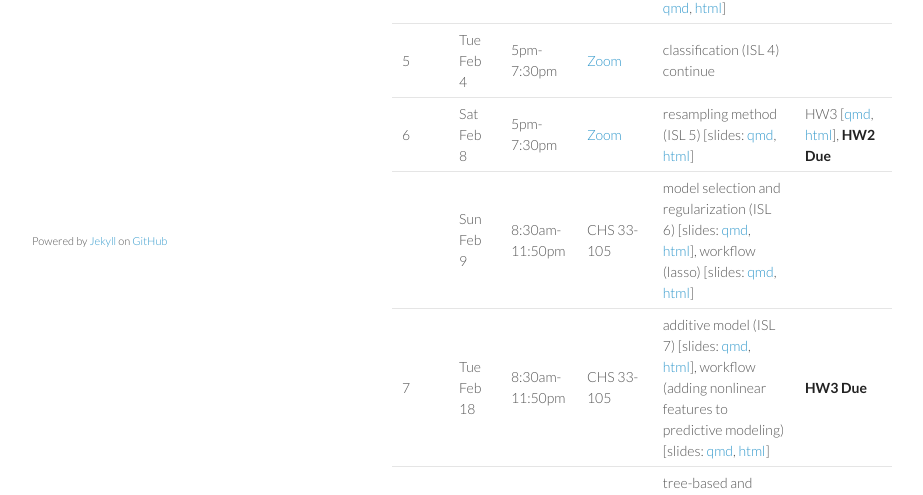
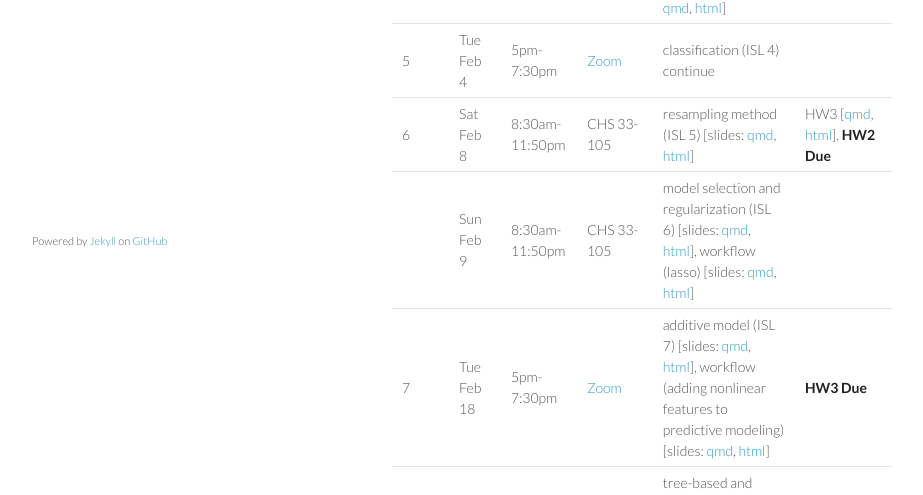
Before and after one commit to ucla-biostat-212a/2025winter, a Jekyll site: the page built from schedule/schedule.md, in a window 1280 px wide. Shown: the part 580-1075 px from the top of the page, without its empty margins (178-1101 px from the left). Built offline with Jekyll 4.4.1, drawn with Linux system fonts in a browser that asks for light colours.

```diff
--- a/schedule/schedule.md
+++ b/schedule/schedule.md
@@ -16,9 +16,9 @@ subtitle: Statistical Learning A
 | 3    | Tue Jan 21 | 5pm-7:30pm     | [Zoom](https://ucla.zoom.us/j/95442296743)                | linear regression (ISL 3) continue                                                                                                                                                                                                                                                                                                                                                                                                                                                                                                                                                                                                                                                                                                                                                                                                                                                                               | **HW1 Due 1/28**                                                                                                                                                                                                                                                                    |
 | 4    | Tue Jan 28 | 5pm-7:30pm     | [Zoom](https://ucla.zoom.us/j/95442296743)                | classification (ISL 4) \[slides: [qmd](https://raw.githubusercontent.com/ucla-biostat-212a/2025winter/master/slides/04-classification/classification.qmd), [html](../slides/04-classification/classification.html)\], workflow (classifiers with nonlinear features) \[slides: [qmd](https://raw.githubusercontent.com/ucla-biostat-212a/2025winter/master/slides/04-classification/workflow_classifier_bs.qmd), [html](../slides/04-classification/workflow_classifier_bs.html)\]                                                                                                                                                                                                                                                                                                                                                                                                                               | HW2 \[[qmd](https://raw.githubusercontent.com/ucla-biostat-212a/2025winter/master/hw/hw2/hw2.qmd), [html](../hw/hw2/hw2.html)\]                                                                                                                                                |
 | 5    | Tue Feb 4  | 5pm-7:30pm     | [Zoom](https://ucla.zoom.us/j/95442296743)                | classification (ISL 4) continue                                                                                                                                                                                                                                                                                                                                                                                                                                                                                                                                                                                                                                                                                                                                                                                                                                                                                  |                                                                                                                                                                                                                                                                                |
-| 6    | Sat Feb 8  | 5pm-7:30pm     | [Zoom](https://ucla.zoom.us/j/95442296743)                | resampling method (ISL 5) \[slides: [qmd](https://raw.githubusercontent.com/ucla-biostat-212a/2025winter/master/slides/05-resampling/resampling.qmd), [html](../slides/05-resampling/resampling.html)\]                                                                                                                                                                                                                                                                                                                                                                                                                                                                                                                                                                                                                                                                                                          | HW3 \[[qmd](https://raw.githubusercontent.com/ucla-biostat-212a/2025winter/master/hw/hw3/hw3.qmd), [html](../hw/hw3/hw3.html)\], **HW2 Due**                                                                                                                                   |
+| 6    | Sat Feb 8  | 8:30am-11:50pm | CHS 33-105                                                | resampling method (ISL 5) \[slides: [qmd](https://raw.githubusercontent.com/ucla-biostat-212a/2025winter/master/slides/05-resampling/resampling.qmd), [html](../slides/05-resampling/resampling.html)\]                                                                                                                                                                                                                                                                                                                                                                                                                                                                                                                                                                                                                                                                                                          | HW3 \[[qmd](https://raw.githubusercontent.com/ucla-biostat-212a/2025winter/master/hw/hw3/hw3.qmd), [html](../hw/hw3/hw3.html)\], **HW2 Due**                                                                                                                                   |
 |      | Sun Feb 9  | 8:30am-11:50pm | CHS 33-105                                                | model selection and regularization (ISL 6) \[slides: [qmd](https://raw.githubusercontent.com/ucla-biostat-212a/2025winter/master/slides/06-modelselection/modelselection.qmd), [html](../slides/06-modelselection/modelselection.html)\], workflow (lasso) \[slides: [qmd](https://raw.githubusercontent.com/ucla-biostat-212a/2025winter/master/slides/06-modelselection/workflow_lasso.qmd), [html](../slides/06-modelselection/workflow_lasso.html)\]                                                                                                                                                                                                                                                                                                                                                                                                                                                         |                                                                                                                                                                                                                                                                                |
-| 7    | Tue Feb 18 | 8:30am-11:50pm | CHS 33-105                                                | additive model (ISL 7) \[slides: [qmd](https://raw.githubusercontent.com/ucla-biostat-212a/2025winter/master/slides/07-nonlinear/nonlinear.qmd), [html](../slides/07-nonlinear/nonlinear.html)\], workflow (adding nonlinear features to predictive modeling) \[slides: [qmd](https://raw.githubusercontent.com/ucla-biostat-212a/2025winter/master/slides/07-nonlinear/workflow_bs.qmd), [html](../slides/07-nonlinear/workflow_bs.html)\]                                                                                                                                                                                                                                                                                                                                                                                                                                                                      | **HW3 Due**                                                                                                                                                                                                                                                                    |
+| 7    | Tue Feb 18 | 5pm-7:30pm     | [Zoom](https://ucla.zoom.us/j/95442296743)                | additive model (ISL 7) \[slides: [qmd](https://raw.githubusercontent.com/ucla-biostat-212a/2025winter/master/slides/07-nonlinear/nonlinear.qmd), [html](../slides/07-nonlinear/nonlinear.html)\], workflow (adding nonlinear features to predictive modeling) \[slides: [qmd](https://raw.githubusercontent.com/ucla-biostat-212a/2025winter/master/slides/07-nonlinear/workflow_bs.qmd), [html](../slides/07-nonlinear/workflow_bs.html)\]                                                                                                                                                                                                                                                                                                                                                                                                                                                                      | **HW3 Due**                                                                                                                                                                                                                                                                    |
 | 8    | Tue Feb 25 | 5pm-7:30pm     | [Zoom](https://ucla.zoom.us/j/95442296743)                | tree-based and ensemble methods (ISL 8) \[slides: [qmd](https://raw.githubusercontent.com/ucla-biostat-212a/2025winter/master/slides/08-tree/tree.qmd), [html](../slides/08-tree/tree.html)\], workflow (pruning a regression tree) \[slides: [qmd](https://raw.githubusercontent.com/ucla-biostat-212a/2025winter/master/slides/08-tree/workflow_regtree.qmd), [html](../slides/08-tree/workflow_regtree.html)\], workflow (pruning a classification tree) \[slides: [qmd](https://raw.githubusercontent.com/ucla-biostat-212a/2025winter/master/slides/08-tree/workflow_classtree.qmd), [html](../slides/08-tree/workflow_classtree.html)\]                                                                                                                                                                                                                                                                    | HW4 \[[qmd](https://raw.githubusercontent.com/ucla-biostat-212a/2025winter/master/hw/hw4/hw4.qmd),  [html](../hw/hw4/hw4.html)\]                                                                                                                                               |
 | 9    | Tue Mar 4  | 5pm-7:30pm     | [Zoom](https://ucla.zoom.us/j/95442296743)                | workflow (random forest for prediction) \[slides: [qmd](https://raw.githubusercontent.com/ucla-biostat-212a/2025winter/master/slides/08-tree/workflow_rf_reg.qmd), [html](../slides/08-tree/workflow_rf_reg.html)\], workflow (random forest for classification) \[slides: [qmd](https://raw.githubusercontent.com/ucla-biostat-212a/2025winter/master/slides/08-tree/workflow_rf_class.qmd), [html](../slides/08-tree/workflow_rf_class.html)\], workflow (boosting for prediction) \[slides: [qmd](https://raw.githubusercontent.com/ucla-biostat-212a/2025winter/master/slides/08-tree/workflow_boosting_reg.qmd), [html](../slides/08-tree/workflow_boosting_reg.html)\], workflow (boosting for classification) \[slides: [qmd](https://raw.githubusercontent.com/ucla-biostat-212a/2025winter/master/slides/08-tree/workflow_boosting_class.qmd), [html](../slides/08-tree/workflow_boosting_class.html)\] | **HW4 Due**                                                                                                                                                                                                                                                                    |
 | 10   | Sat Mar 8  | 5pm-7:30pm     | CHS 73-105                                                | svm (ISL 9) \[slides: [qmd](https://raw.githubusercontent.com/ucla-biostat-212a/2025winter/master/slides/09-svm/svm.qmd), [html](../slides/09-svm/svm.html)\]                                                                                                                                                                                                                                                                                                                                                                                                                                                                                                                                                                                                                                                                                                                                                    | HW5 \[[qmd](https://raw.githubusercontent.com/ucla-biostat-212a/2025winter/master/hw/hw5/hw5.qmd), [html](../hw/hw5/hw5.html)\], HW6/Final project \[[qmd](https://raw.githubusercontent.com/ucla-biostat-212a/2025winter/master/hw/hw6/hw6.qmd), [html](../hw/hw6/hw6.html)\] |
```
